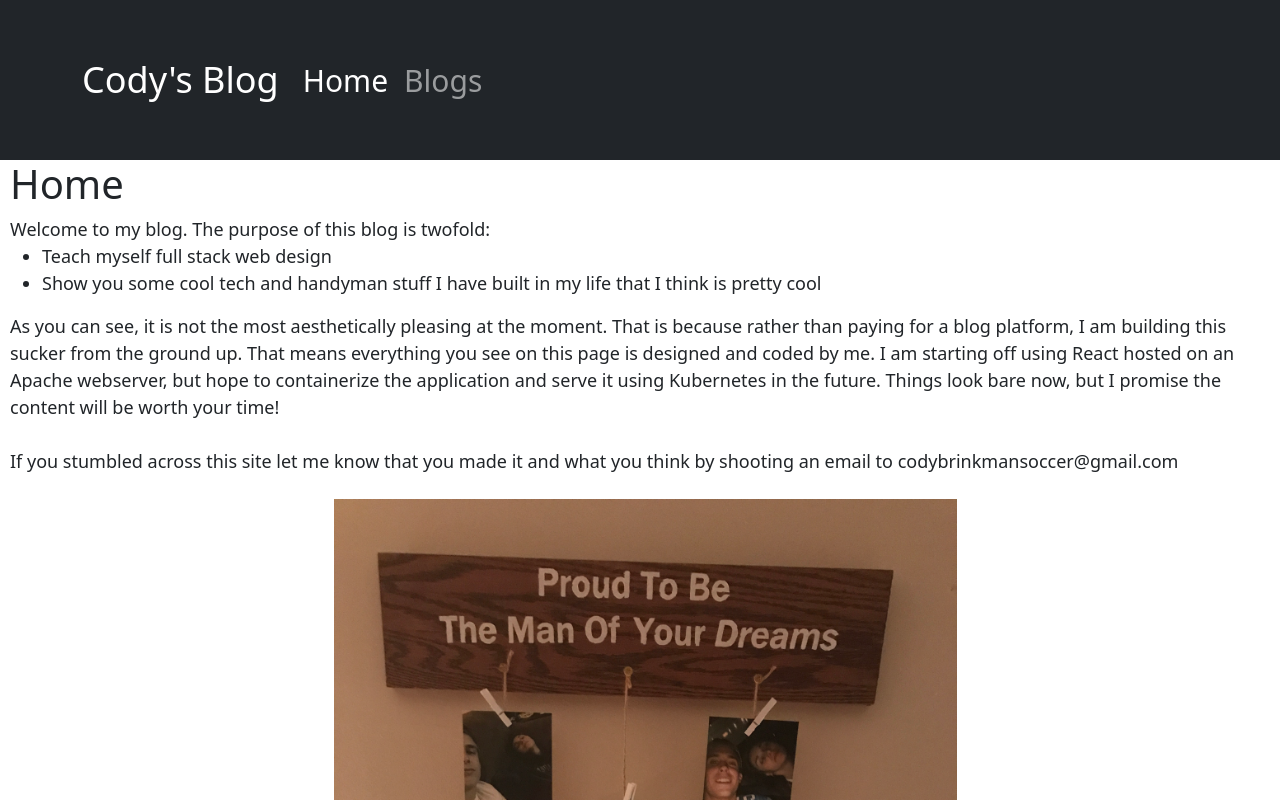
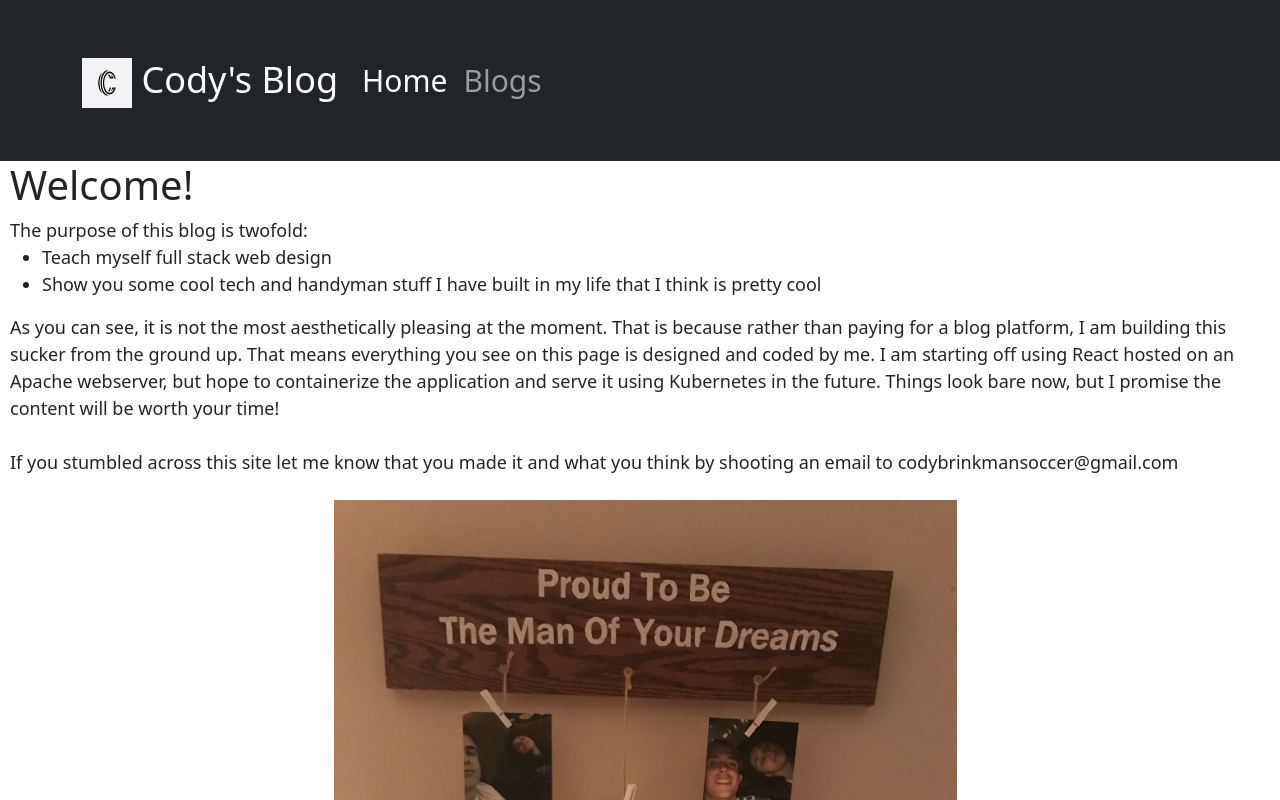
Before and after one commit to CodyBrinkman/cody-blog, a React (Create React App) app: page / in a window 1280 px wide. Shown: the top 800 px of the page. Built offline with nearby package versions, Linux system fonts and the light colour scheme.

Commit message:
add logo image

```diff
--- a/src/components/Header.js
+++ b/src/components/Header.js
@@ -9,7 +9,14 @@ const Header = () => {
     <>
       <Navbar className={'py-5'} bg='dark' variant="dark" expand='lg' style={{fontSize: 30}}>
         <Container>
-          <Navbar.Brand style={{fontSize: 36}}>Cody's Blog</Navbar.Brand>
+          <Navbar.Brand style={{fontSize: 36}}>
+            <img src={require(`../images/clogo.png`)}
+            width='50'
+            height='50'
+            alt=''
+            />{' '}
+            Cody's Blog
+          </Navbar.Brand>
             <Navbar.Toggle aria-controls="basic-navbar-nav" />
             <Navbar.Collapse id="basic-navbar-nav">
               <Nav className="me-auto">
--- a/src/components/Home.js
+++ b/src/components/Home.js
@@ -7,9 +7,9 @@ const Home = () => {
 
   return (
     <div style={{paddingLeft: 10}}>
-      <h1>Home</h1>
+      <h1>Welcome!</h1>
       <div style={{fontSize: 18}}>
-        Welcome to my blog. The purpose of this blog is twofold:
+        The purpose of this blog is twofold:
         <ul>
           <li>Teach myself full stack web design</li>
           <li>Show you some cool tech and handyman stuff I have built in my life that I think is pretty cool</li>
```
Also changed, not shown: src/images/clogo.png (added).
